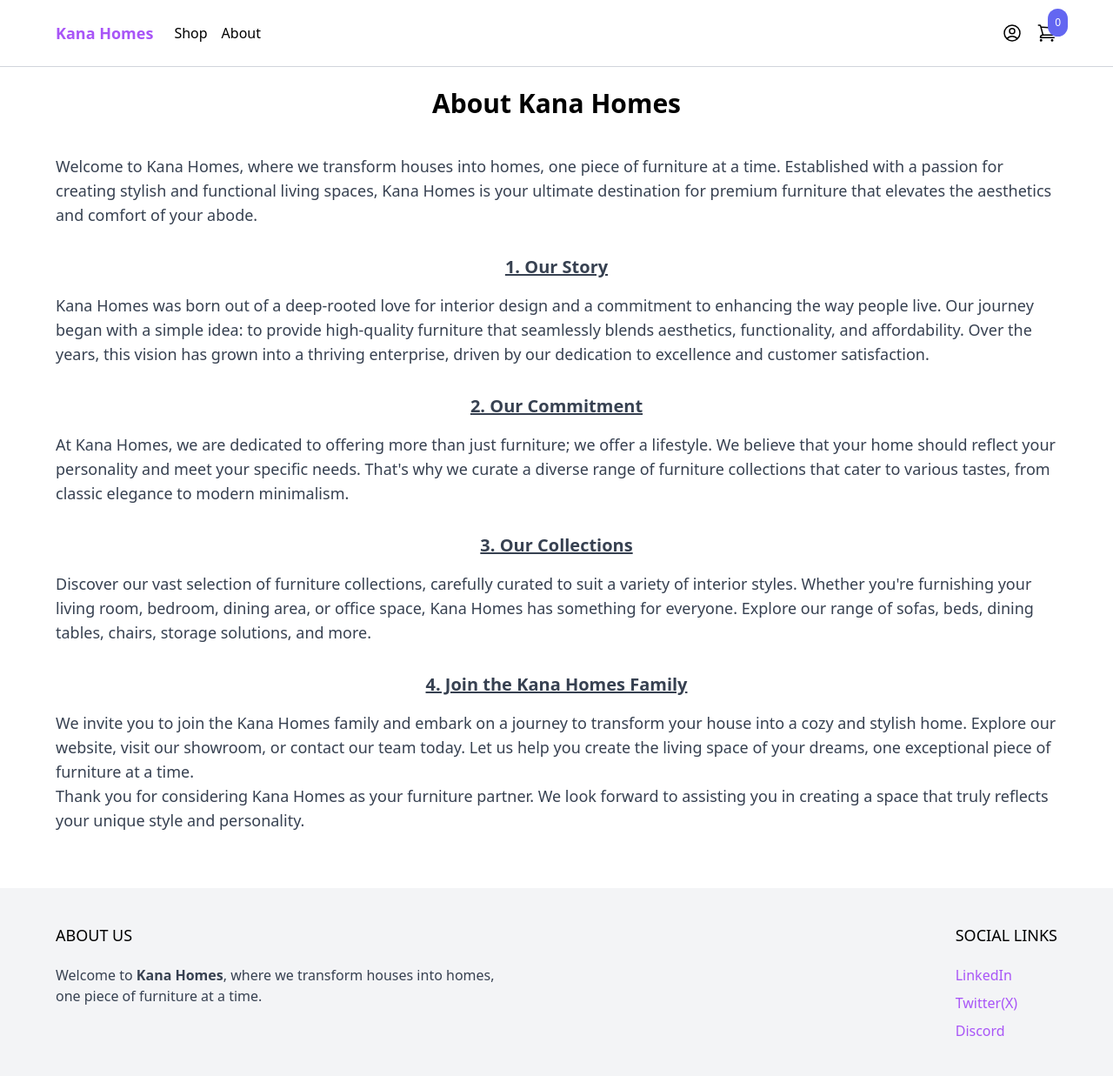
After one commit to Marx-wrld/KanaHomes, a Django app: page /about/ in a window 1280 px wide. The commit adds this page. Shown: the whole page at 87% size. Run offline with Django 4.2, Linux system fonts and the light colour scheme; some libraries are stand-ins or nearby versions.

Commit message:
About page build

```diff
--- /dev/null
+++ b/Kana/core/templates/core/about.html
@@ -0,0 +1,43 @@
+{% extends 'core/base.html' %}
+
+{% block title %}About{% endblock %}
+
+{% block content%}
+
+<div class="max-w-6xl mx-auto flex flex-wrap items-start py-6 px-6 xl:px-0">
+            <div class="container mx-auto text-center">
+                <h1 class="text-3xl font-semibold">About Kana Homes</h1>
+            </div>
+
+        <section class="py-10">
+            <div class="container mx-auto">
+                <div class="text-gray-700 text-lg leading-7">
+                    <p>Welcome to Kana Homes, where we transform houses into homes, one piece of furniture at a time. Established with a passion for creating stylish and functional living spaces, Kana Homes is your ultimate destination for premium furniture that elevates the aesthetics and comfort of your abode.</p>
+                </div>
+
+                <div class="mt-8 text-gray-700 text-lg leading-7">
+                    <h2 class="text-xl text-center font-semibold mb-4 underline">1. Our Story</h2>
+                    <p>Kana Homes was born out of a deep-rooted love for interior design and a commitment to enhancing the way people live. Our journey began with a simple idea: to provide high-quality furniture that seamlessly blends aesthetics, functionality, and affordability. Over the years, this vision has grown into a thriving enterprise, driven by our dedication to excellence and customer satisfaction.</p>
+                </div>
+
+                <div class="mt-8 text-gray-700 text-lg leading-7">
+                    <h2 class="text-xl text-center font-semibold mb-4 underline">2. Our Commitment</h2>
+                    <p>At Kana Homes, we are dedicated to offering more than just furniture; we offer a lifestyle. We believe that your home should reflect your personality and meet your specific needs. That's why we curate a diverse range of furniture collections that cater to various tastes, from classic elegance to modern minimalism.</p>
+                    <!-- Add more commitment sections here -->
+                </div>
+
+                <div class="mt-8 text-gray-700 text-lg leading-7">
+                    <h2 class="text-xl text-center font-semibold mb-4 underline">3. Our Collections</h2>
+                    <p>Discover our vast selection of furniture collections, carefully curated to suit a variety of interior styles. Whether you're furnishing your living room, bedroom, dining area, or office space, Kana Homes has something for everyone. Explore our range of sofas, beds, dining tables, chairs, storage solutions, and more.</p>
+                </div>
+
+                <div class="mt-8 text-gray-700 text-lg leading-7">
+                    <h2 class="text-xl text-center font-semibold mb-4 underline">4. Join the Kana Homes Family</h2>
+                    <p>We invite you to join the Kana Homes family and embark on a journey to transform your house into a cozy and stylish home. Explore our website, visit our showroom, or contact our team today. Let us help you create the living space of your dreams, one exceptional piece of furniture at a time.</p>
+                    <p>Thank you for considering Kana Homes as your furniture partner. We look forward to assisting you in creating a space that truly reflects your unique style and personality.</p>
+                </div>
+            </div>
+        </section>
+    </body>
+</div>
+{% endblock %}
--- a/Kana/core/templates/core/base.html
+++ b/Kana/core/templates/core/base.html
@@ -16,7 +16,7 @@
 
                 <ul class="flex items-center space-x-4">
                     <li><a href="{% url 'shop' %}">Shop</a></li>
-                    <li><a href="#">About</a></li>
+                    <li><a href="{% url 'about' %}">About</a></li>
 
                     {% if request.user.is_authenticated %}
                     <li><a href="{% url 'logout' %}">Log-out</a></li>
--- a/Kana/core/urls.py
+++ b/Kana/core/urls.py
@@ -1,11 +1,12 @@
 from django.urls import path
 from django.contrib.auth import views
-from core.views import frontpage, shop, signup, myaccount, edit_myaccount
+from core.views import frontpage, shop, signup, myaccount, edit_myaccount, about
 from product.views import product
 
 
 urlpatterns = [
     path('', frontpage, name='frontpage'),
+    path('about/', about, name='about'),
     path('signup/', signup, name='signup'),
     path('login/', views.LoginView.as_view(template_name='core/login.html'), name='login'),
     path('logout/', views.LogoutView.as_view(), name='logout'),
--- a/Kana/core/views.py
+++ b/Kana/core/views.py
@@ -6,6 +6,10 @@ from product.models import Product, Category
 from .forms import SignUpForm
 
 # Create your views here.
+def about(request):
+    return render(request, 'core/about.html')
+
+
 def frontpage(request):
     products = Product.objects.all()[0:8] #limiting our products so that only 8 appear on the frontpage
     return render(request, 'core/frontpage.html', {'products': products}) #appending our products so that it appears on the frontpage
--- a/Kana/order/views.py
+++ b/Kana/order/views.py
@@ -52,7 +52,7 @@ def start_order(request):
          zipcode=data['zipcode'],
          place=data['place'],
          phone=data['phone'],
-     #     payment_intent=payment_intent,
+         payment_intent=payment_intent,
          paid=True,
          paid_amount=total_price
      )
```
